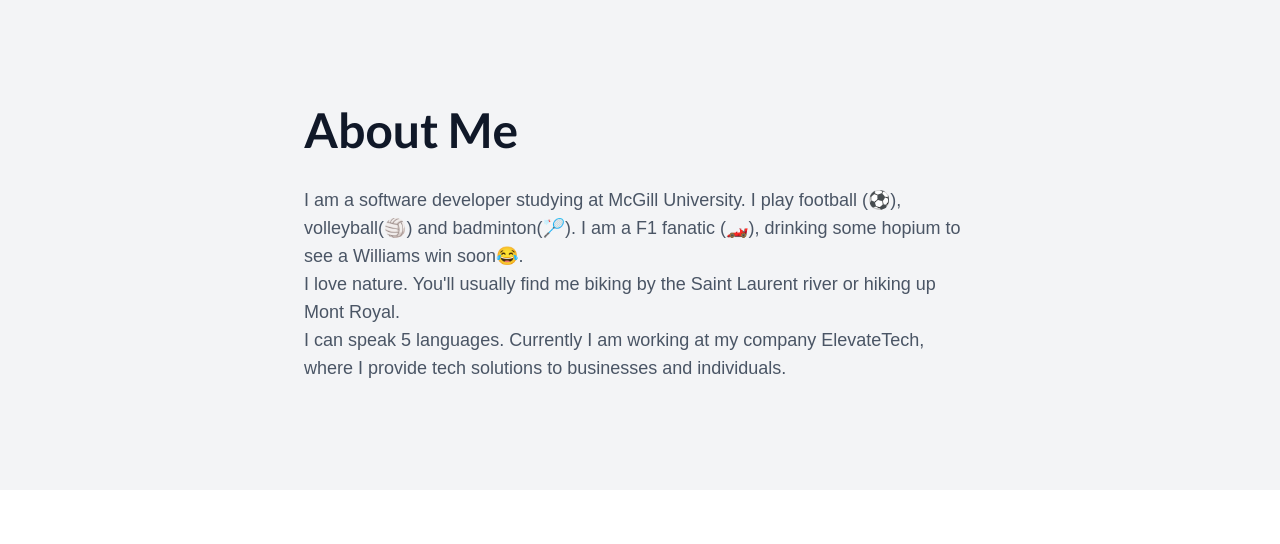
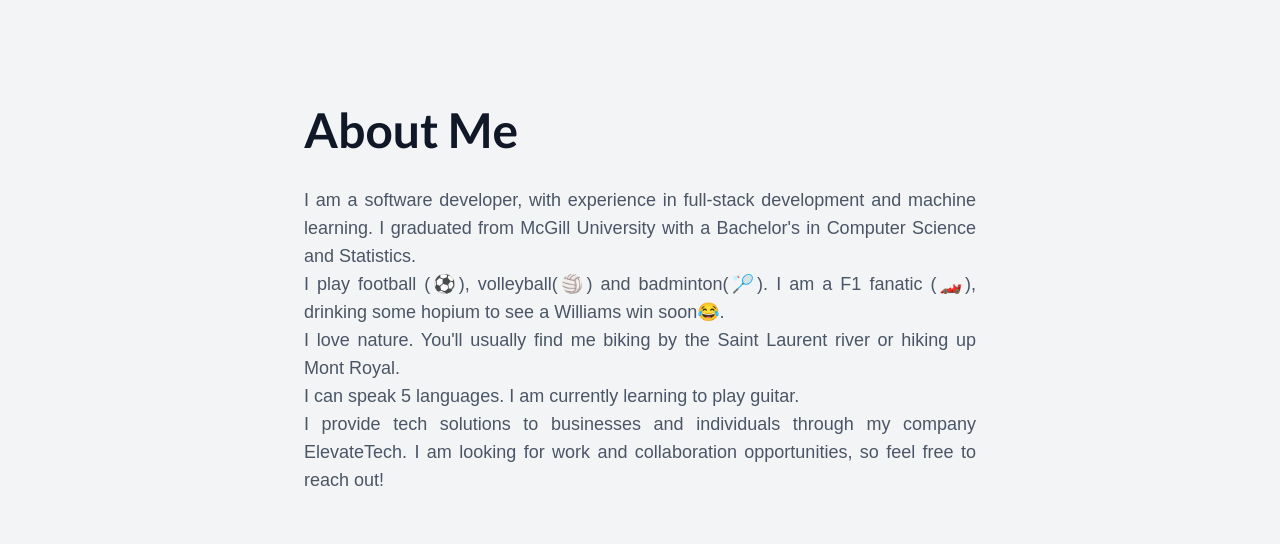
Before and after one commit to ArpanSaha07/personal-website, a Next.js app: page / in a window 1280 px wide. Shown: the part 802-1346 px from the top of the page. Built offline with nearby package versions, Linux system fonts and the light colour scheme; a web font is replaced by a local one.

Commit message:
Updated text in AboutMe section, also added text-justify

```diff
--- a/app/components/AboutMeSection.tsx
+++ b/app/components/AboutMeSection.tsx
@@ -2,12 +2,13 @@
     return (
         <div className="bg-gray-100 relative py-25 px-4 md:px-20 flex flex-col items-center">
 
-            <div className="m-2 text-lg text-gray-600 max-w-2xl">
+            <div className="m-2 text-lg text-gray-600 max-w-2xl text-justify">
                 <h1 className="section-heading pb-8">About Me</h1>
-                <p>I am a software developer studying at McGill University. I play football (⚽), volleyball(🏐) and badminton(🏸). I am a F1 fanatic (🏎️), drinking some hopium to see a Williams win soon😂.</p>
+                <p>I am a software developer, with experience in full-stack development and machine learning. I graduated from McGill University with a Bachelor&apos;s in Computer Science and Statistics.</p>
+                <p>I play football (⚽), volleyball(🏐) and badminton(🏸). I am a F1 fanatic (🏎️), drinking some hopium to see a Williams win soon😂.</p>
                 <p>I love nature. You&apos;ll usually find me biking by the Saint Laurent river or hiking up Mont Royal.</p>
-
-                <p>I can speak 5 languages. Currently I am working at my company ElevateTech, where I provide tech solutions to businesses and individuals.</p>
+                <p>I can speak 5 languages. I am currently learning to play guitar.</p>
+                <p>I provide tech solutions to businesses and individuals through my company ElevateTech. I am looking for work and collaboration opportunities, so feel free to reach out!</p>
             </div>
         </div>
     )
```
